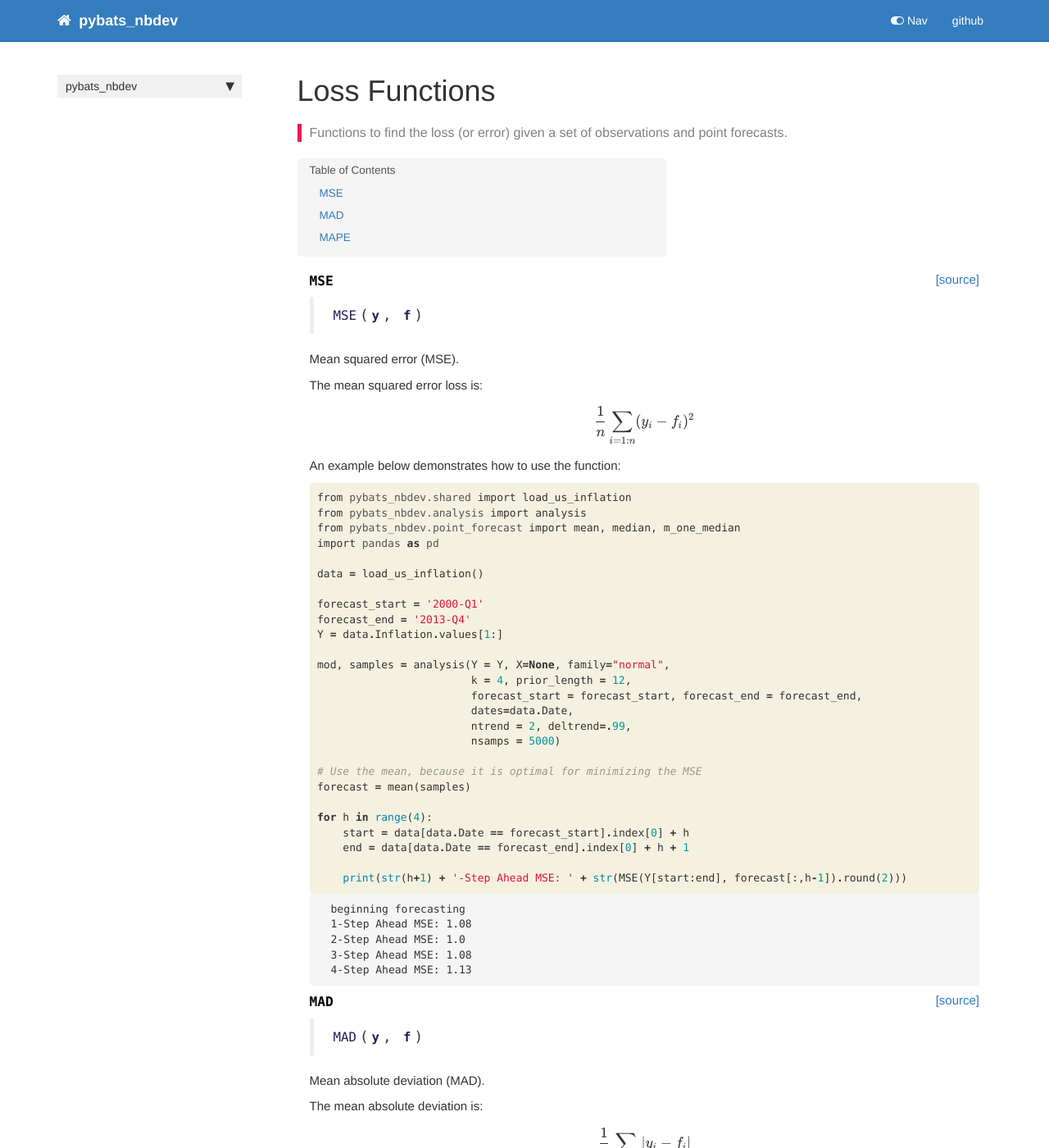
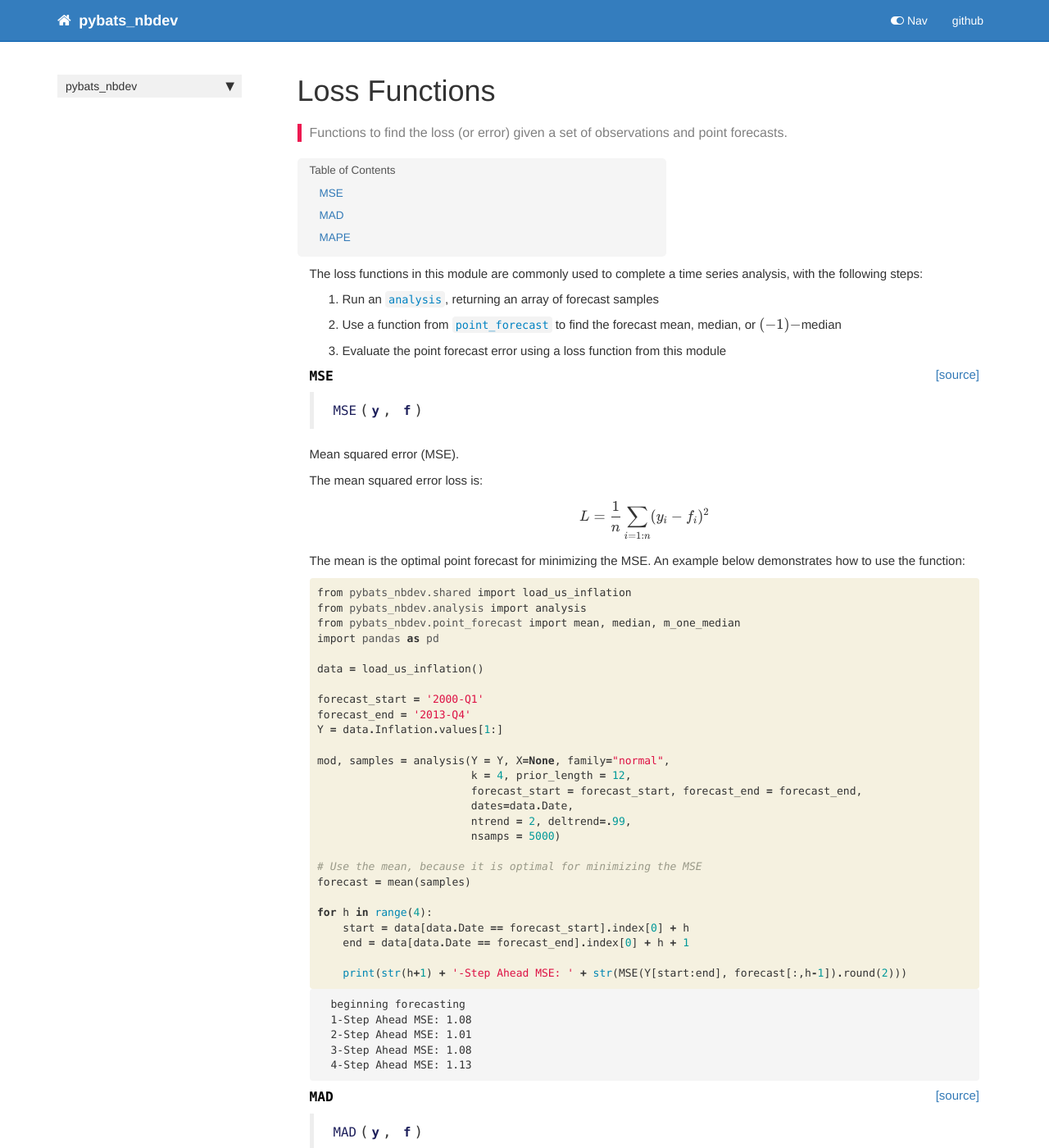
Before and after one commit to lavinei/pybats_nbdev, a Jekyll site: the page built from docs/loss_functions.html, in a window 1280 px wide and 1400 px high. Shown: the whole window at 82% size. Built offline with Jekyll 4.4.1, drawn with Linux system fonts in a browser that asks for light colours; nearby versions of some CDN libraries; comment, search, counter and statistics services are not loaded; some of the changed text lies outside the part shown.

Commit message:
loss functions

```diff
--- a/docs/loss_functions.html
+++ b/docs/loss_functions.html
@@ -29,6 +29,18 @@ nb_path: "nbs/08_loss_functions.ipynb"
 </div>
     {% endraw %}
 
+<div class="cell border-box-sizing text_cell rendered"><div class="inner_cell">
+<div class="text_cell_render border-box-sizing rendered_html">
+<p>The loss functions in this module are commonly used to complete a time series analysis, with the following steps:</p>
+<ol>
+<li>Run an <a href="/pybats_nbdev/analysis.html"><code>analysis</code></a>, returning an array of forecast samples</li>
+<li>Use a function from <a href="/pybats_nbdev/point_forecast.html"><code>point_forecast</code></a> to find the forecast mean, median, or $(-1)-$median</li>
+<li>Evaluate the point forecast error using a loss function from this module</li>
+</ol>
+
+</div>
+</div>
+</div>
     {% raw %}
 
 <div class="cell border-box-sizing code_cell rendered">
@@ -65,9 +77,9 @@ nb_path: "nbs/08_loss_functions.ipynb"
 <div class="text_cell_render border-box-sizing rendered_html">
 <p>The mean squared error loss is:</p>
 <p>{% raw %}
-$$\frac{1}{n} \sum_{i=1:n} (y_i - f_i)^2$$
+$$L = \frac{1}{n} \sum_{i=1:n} (y_i - f_i)^2$$
 {% endraw %}</p>
-<p>An example below demonstrates how to use the function:</p>
+<p>The mean is the optimal point forecast for minimizing the MSE. An example below demonstrates how to use the function:</p>
 
 </div>
 </div>
@@ -119,7 +131,7 @@ $$\frac{1}{n} \sum_{i=1:n} (y_i - f_i)^2$$
 <div class="output_subarea output_stream output_stdout output_text">
 <pre>beginning forecasting
 1-Step Ahead MSE: 1.08
-2-Step Ahead MSE: 1.0
+2-Step Ahead MSE: 1.01
 3-Step Ahead MSE: 1.08
 4-Step Ahead MSE: 1.13
 </pre>
@@ -168,9 +180,9 @@ $$\frac{1}{n} \sum_{i=1:n} (y_i - f_i)^2$$
 <div class="text_cell_render border-box-sizing rendered_html">
 <p>The mean absolute deviation is:</p>
 <p>{% raw %}
-$$\frac{1}{n} \sum_{i=1:n} |y_i - f_i|$$
+$$L = \frac{1}{n} \sum_{i=1:n} |y_i - f_i|$$
 {% endraw %}</p>
-<p>An example below demonstrates how to use the function:</p>
+<p>The median is the optimal point forecast for minimizing the MAD. An example below demonstrates how to use the function:</p>
 
 </div>
 </div>
@@ -251,9 +263,9 @@ $$\frac{1}{n} \sum_{i=1:n} |y_i - f_i|$$
 <div class="text_cell_render border-box-sizing rendered_html">
 <p>The mean absolute percent error is:</p>
 <p>{% raw %}
-$$\frac{1}{n} \sum_{i=1:n} \frac{|y_i - f_i|}{y_i}$$
+$$L = \frac{1}{n} \sum_{i=1:n} \frac{|y_i - f_i|}{y_i}$$
 {% endraw %}</p>
-<p>An example below demonstrates how to use the function:</p>
+<p>The $(-1)-$median is the optimal point forecast for minimizing the MAPE. An example below demonstrates how to use the function:</p>
 
 </div>
 </div>
@@ -271,7 +283,7 @@ $$\frac{1}{n} \sum_{i=1:n} \frac{|y_i - f_i|}{y_i}$$
     <span class="n">start</span> <span class="o">=</span> <span class="n">data</span><span class="p">[</span><span class="n">data</span><span class="o">.</span><span class="n">Date</span> <span class="o">==</span> <span class="n">forecast_start</span><span class="p">]</span><span class="o">.</span><span class="n">index</span><span class="p">[</span><span class="mi">0</span><span class="p">]</span> <span class="o">+</span> <span class="n">h</span>
     <span class="n">end</span> <span class="o">=</span> <span class="n">data</span><span class="p">[</span><span class="n">data</span><span class="o">.</span><span class="n">Date</span> <span class="o">==</span> <span class="n">forecast_end</span><span class="p">]</span><span class="o">.</span><span class="n">index</span><span class="p">[</span><span class="mi">0</span><span class="p">]</span> <span class="o">+</span> <span class="n">h</span> <span class="o">+</span> <span class="mi">1</span>
 
-    <span class="nb">print</span><span class="p">(</span><span class="nb">str</span><span class="p">(</span><span class="n">h</span><span class="o">+</span><span class="mi">1</span><span class="p">)</span> <span class="o">+</span> <span class="s1">&#39;-Step Ahead MAPE: &#39;</span> <span class="o">+</span> <span class="nb">str</span><span class="p">(</span><span class="n">MAPE</span><span class="p">(</span><span class="n">Y</span><span class="p">[</span><span class="n">start</span><span class="p">:</span><span class="n">end</span><span class="p">],</span> <span class="n">forecast</span><span class="p">[:,</span><span class="n">h</span><span class="o">-</span><span class="mi">1</span><span class="p">])</span><span class="o">.</span><span class="n">round</span><span class="p">(</span><span class="mi">2</span><span class="p">)))</span>
+    <span class="nb">print</span><span class="p">(</span><span class="nb">str</span><span class="p">(</span><span class="n">h</span><span class="o">+</span><span class="mi">1</span><span class="p">)</span> <span class="o">+</span> <span class="s1">&#39;-Step Ahead MAPE: &#39;</span> <span class="o">+</span> <span class="nb">str</span><span class="p">(</span><span class="n">MAPE</span><span class="p">(</span><span class="n">Y</span><span class="p">[</span><span class="n">start</span><span class="p">:</span><span class="n">end</span><span class="p">],</span> <span class="n">forecast</span><span class="p">[:,</span><span class="n">h</span><span class="o">-</span><span class="mi">1</span><span class="p">])</span><span class="o">.</span><span class="n">round</span><span class="p">(</span><span class="mi">2</span><span class="p">))</span> <span class="o">+</span> <span class="s2">&quot;%&quot;</span><span class="p">)</span>
 </pre></div>
 
     </div>
```
Also changed, not shown: other parts of docs/loss_functions.html (+4 -4 lines), 1 other file.
